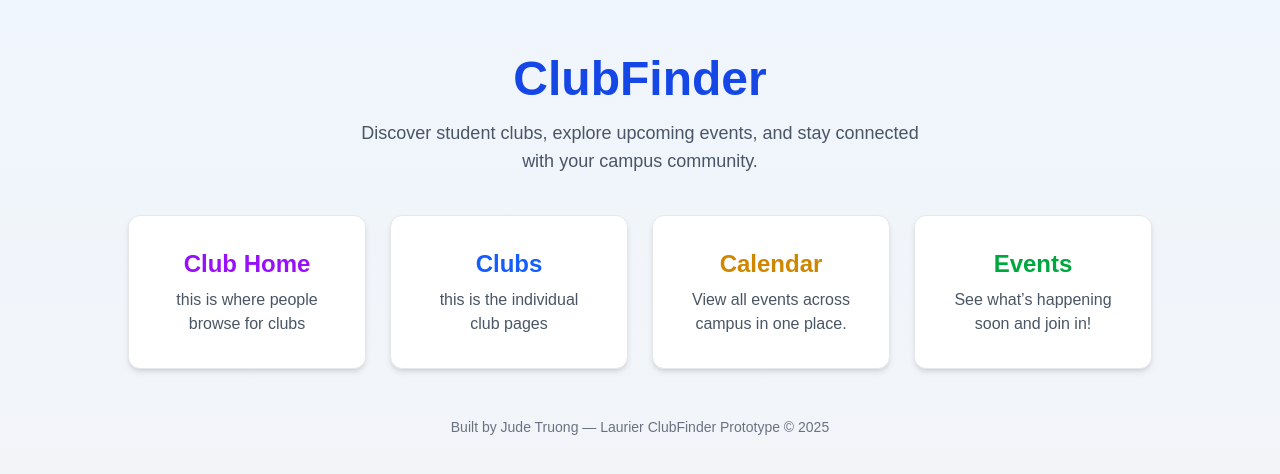
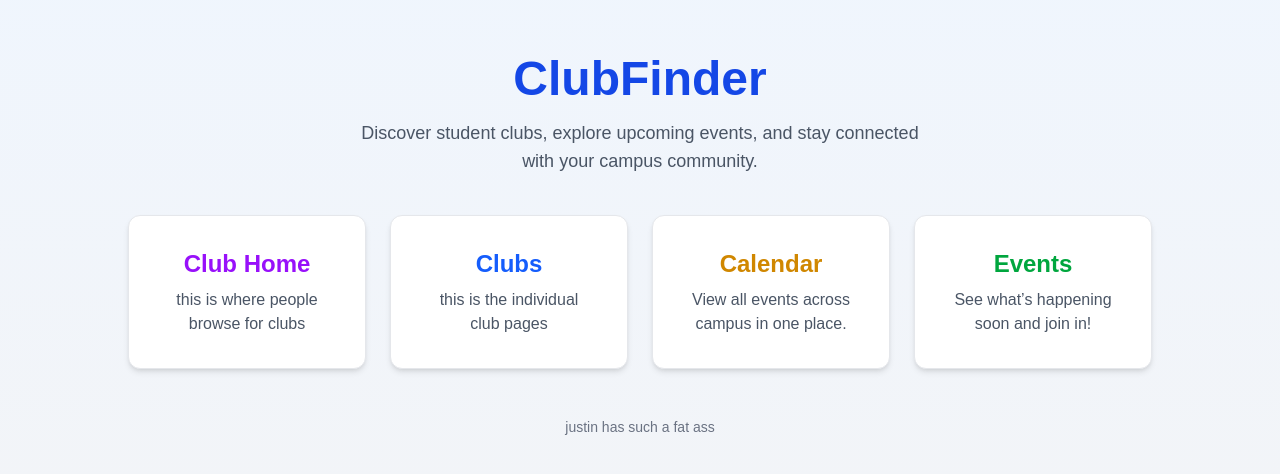
Before and after one commit to JudeTruong/ClubFinder, a Next.js app in the folder web/: page / in a window 1280 px wide. Shown: the part 154-628 px from the top of the page. Built offline with nearby package versions, Linux system fonts and the light colour scheme.

Commit message:
made it accurate

```diff
--- a/web/src/app/page.tsx
+++ b/web/src/app/page.tsx
@@ -62,7 +62,7 @@ export default function Home() {
 
       {/* FOOTER */}
       <footer className="mt-12 text-sm text-gray-500 text-center">
-        Built by Jude Truong — Laurier ClubFinder Prototype © 2025
+        justin has such a fat ass
       </footer>
     </main>
   );
```
